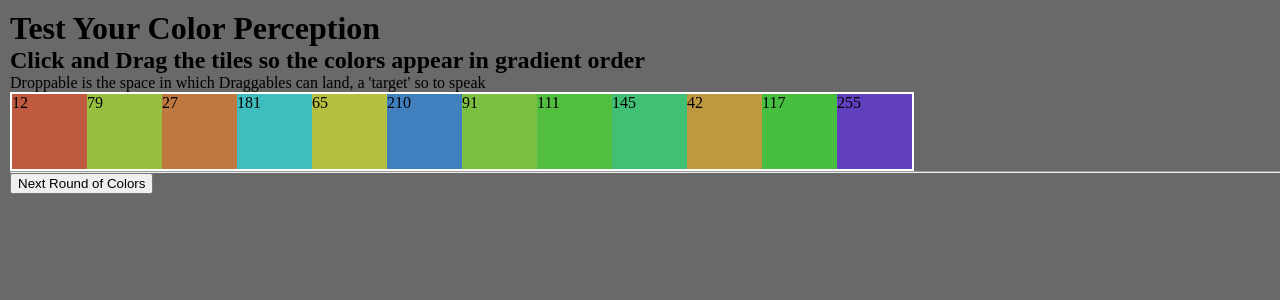
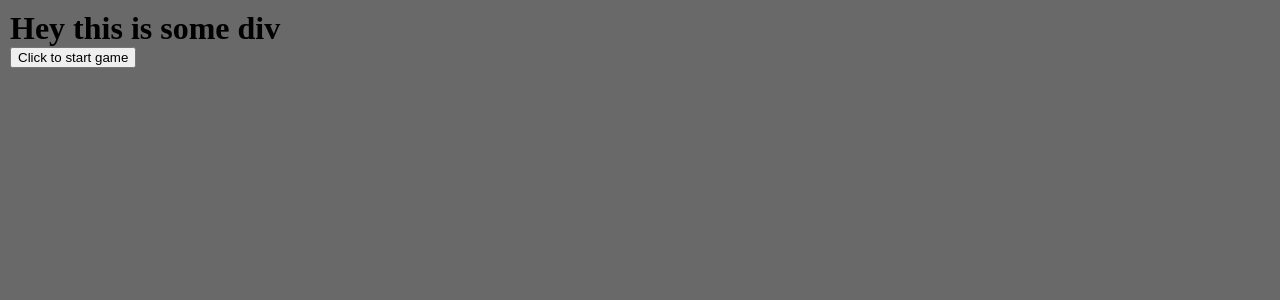
Before and after one commit to echos-echo/i-see-hue, a React (Create React App) app: page / in a window 1280 px wide. Shown: the top 300 px of the page. Built offline with nearby package versions, Linux system fonts and the light colour scheme; the HTML template or start-up script is replaced by a standard one.

Commit message:
feature, Splash.js: a `splash` screen appears that user can navigate to gameplay to

```diff
--- a/src/App.js
+++ b/src/App.js
@@ -1,14 +1,16 @@
 import GameRow from './components/GameRow';
+import Splash from './components/Splash'
 import React from 'react';
 
 function App() {
   return (
     <div className="content">
+      <Splash/>
       <div id="header">
         <h1>Test Your Color Perception</h1>
         <h2>Click and Drag the tiles so the colors appear in gradient order</h2>
+        <GameRow/>
       </div>
-      <GameRow/>
     </div>
   );
 }
--- a/src/components/GameRow.js
+++ b/src/components/GameRow.js
@@ -59,7 +59,7 @@ function GameRow() {
         // DragDropContext is the space in which Droppables exist and Draggable can be dropped into
         // cannot next multiple DragDropContexts
         <DragDropContext id='play' onDragEnd={handleOnDragEnd}>
-            Droppable is the space in which Draggables can land, a 'target' so to speak
+            {/* Droppable is the space in which Draggables can land, a 'target' so to speak */}
             <Droppable droppableId='game-row' direction='horizontal'>
                 {provided => (
                     // ONE root element in the return of Droppable's callback argument
--- a/src/components/Splash.js
+++ b/src/components/Splash.js
@@ -0,0 +1,16 @@
+import React from "react";
+
+function Splash() {
+    function clickHandler() {
+        document.querySelector('#splash').style.display = 'none';
+        document.querySelector('#header').style.display = 'block';
+    }
+    return (
+        <div id='splash'>
+            <h1>Hey this is some div</h1>
+            <button onClick={clickHandler}>Click to start game</button>
+        </div>
+    )
+}
+
+export default Splash;
--- a/src/index.css
+++ b/src/index.css
@@ -23,3 +23,12 @@ body {
   width: 75px;
   height: 75px;
 }
+
+#splash {
+  height: 100vh;
+  width: 100vw;
+}
+
+#header {
+  display: none;
+}
```
